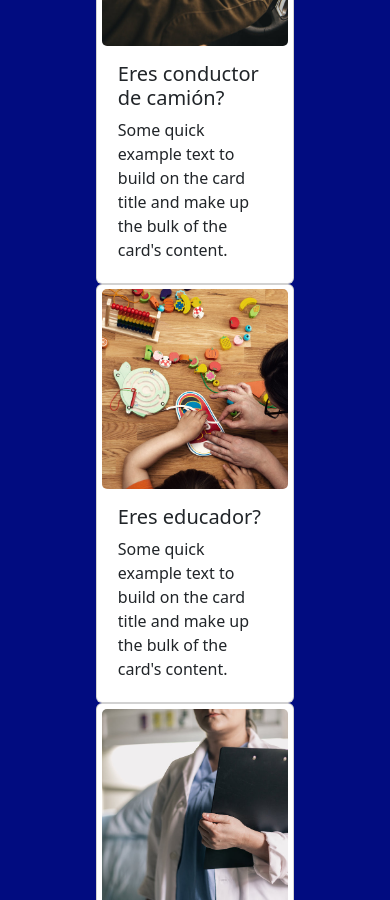
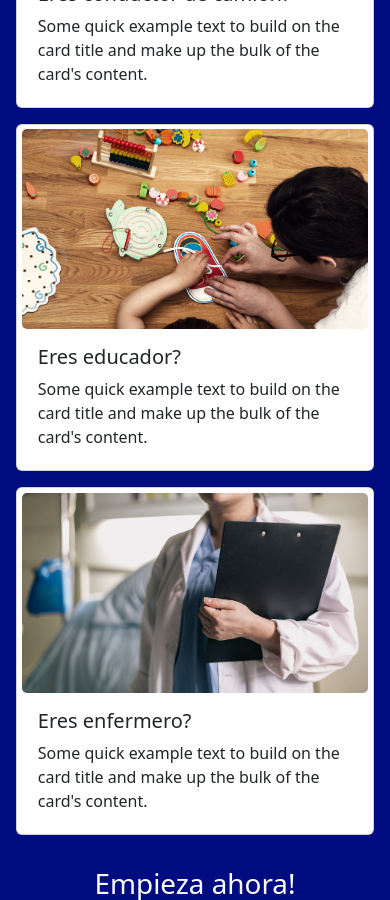
Before and after one commit to catalina-acosta/talentcol, a React (Create React App) app: page / in a window 390 px wide. Shown: the part 1100-2000 px from the top of the page. Built offline with nearby package versions, Linux system fonts and the light colour scheme.

Commit message:
cards working on small devises

```diff
--- a/src/components/Services.js
+++ b/src/components/Services.js
@@ -11,7 +11,7 @@ function Services() {
     <div className='services-block' id='services'>
       <Container fluid className='cards-container'>
         <Row className='justify-content-center'>
-          <Col sm={12} md={6} lg={4}>
+          <Col sm={12} md={6} lg={4} className='mb-3'>
             <Card className='service-card'>
               <Card.Img variant='top' src={truckDriverImg} className='card-img' />
               <Card.Body>
@@ -22,7 +22,7 @@ function Services() {
               </Card.Body>
             </Card>
           </Col>
-          <Col sm={12} md={6} lg={4}>
+          <Col sm={12} md={6} lg={4} className='mb-3'>
             <Card className='service-card'>
               <Card.Img variant='top' src={educatorImg} className='card-img' />
               <Card.Body>
@@ -33,7 +33,7 @@ function Services() {
               </Card.Body>
             </Card>
           </Col>
-          <Col sm={12} md={6} lg={4}>
+          <Col sm={12} md={6} lg={4} className='mb-3'>
             <Card className='service-card'>
               <Card.Img variant='top' src={nurseImg} className='card-img' />
               <Card.Body>
--- a/src/styles/Services.css
+++ b/src/styles/Services.css
@@ -30,3 +30,13 @@
 .section-title {
   text-align: center;
 }
+
+@media only screen and (max-width: 767px) {
+  .cards-container {
+    display: flex;
+    padding: 1rem;
+    justify-content: space-around;
+    flex-direction: column;
+  }
+
+}
```
